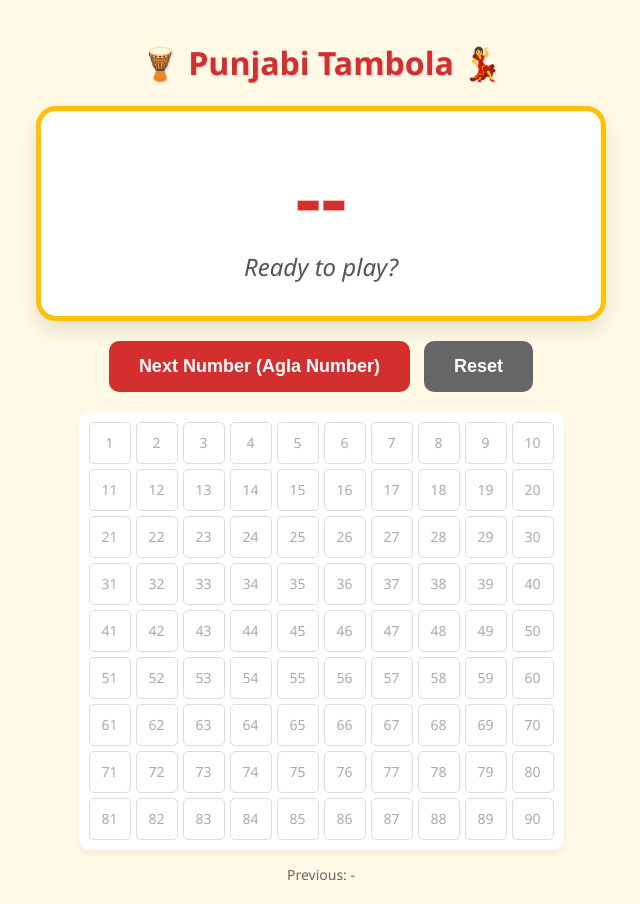
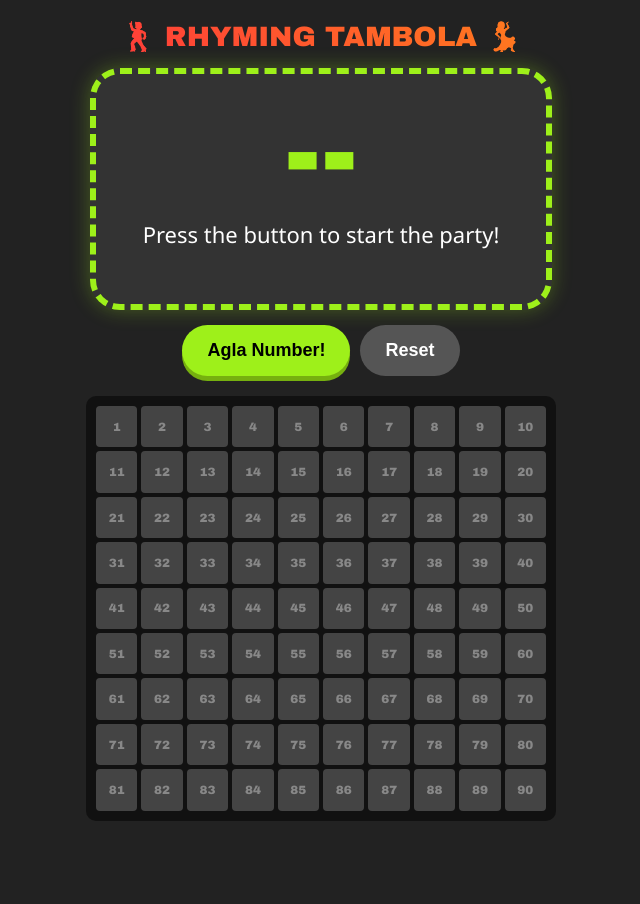
Before and after one commit to sarthak-xyz/random-number, a plain HTML site: page index.html in a window 1280 px wide. Shown: the whole page, without its empty margins (319-959 px from the left). After the commit the page ends 831 px from the top, so only its background shows below. Drawn offline with Linux system fonts and the light colour scheme.

Commit message:
Update wording

```diff
--- a/index.html
+++ b/index.html
@@ -3,192 +3,175 @@
 <head>
     <meta charset="UTF-8">
     <meta name="viewport" content="width=device-width, initial-scale=1.0">
-    <title>Punjabi Tambola Fun</title>
+    <title>Rhyming Punjabi Tambola</title>
     <style>
-        :root {
-            --primary: #d32f2f;
-            --secondary: #ffc107;
-            --bg: #fff9e6;
-        }
-        body {
-            font-family: 'Segoe UI', Tahoma, Geneva, Verdana, sans-serif;
-            background-color: var(--bg);
-            display: flex;
-            flex-direction: column;
-            align-items: center;
-            margin: 0;
-            padding: 20px;
-        }
-        h1 { color: var(--primary); text-shadow: 1px 1px 2px #ccc; }
+        :root { --primary: #ff0054; --secondary: #9ef01a; --dark: #222; }
+        body { font-family: 'Arial Black', sans-serif; background-color: var(--dark); color: white; text-align: center; padding: 10px; margin: 0; overflow-x: hidden; }
 
-        #current-container {
-            background: white;
-            border: 5px solid var(--secondary);
-            border-radius: 20px;
-            padding: 30px;
-            text-align: center;
-            box-shadow: 0 10px 20px rgba(0,0,0,0.1);
-            margin-bottom: 20px;
-            width: 90%;
-            max-width: 500px;
-        }
-        #number-display {
-            font-size: 80px;
-            font-weight: bold;
-            color: var(--primary);
-            margin: 0;
-        }
-        #punjabi-text {
-            font-size: 24px;
-            color: #555;
-            font-style: italic;
-            min-height: 1.5em;
-        }
+        .header { background: linear-gradient(45deg, #ff0054, #ffb703); -webkit-background-clip: text; -webkit-text-fill-color: transparent; font-size: 28px; margin: 10px 0; }
 
-        .controls { margin-bottom: 20px; }
-        button {
-            padding: 15px 30px;
-            font-size: 18px;
-            cursor: pointer;
-            border: none;
-            border-radius: 10px;
-            background: var(--primary);
-            color: white;
-            font-weight: bold;
-            transition: 0.3s;
-        }
-        button:hover { background: #b71c1c; transform: scale(1.05); }
-        button:disabled { background: #ccc; cursor: not-allowed; }
+        #display-box { background: #333; border: 6px dashed var(--secondary); border-radius: 30px; padding: 25px; margin: 15px auto; width: 85%; max-width: 400px; box-shadow: 0 0 20px rgba(158, 240, 26, 0.3); }
+        #num { font-size: 110px; color: var(--secondary); display: block; line-height: 1; }
+        #rhyme { font-size: 22px; color: white; margin-top: 10px; min-height: 60px; font-weight: normal; font-family: 'Segoe UI', sans-serif; }
 
-        #board {
-            display: grid;
-            grid-template-columns: repeat(10, 1fr);
-            gap: 5px;
-            max-width: 600px;
-            background: white;
-            padding: 10px;
-            border-radius: 10px;
-            box-shadow: 0 4px 6px rgba(0,0,0,0.05);
-        }
-        .cell {
-            width: 40px;
-            height: 40px;
-            display: flex;
-            align-items: center;
-            justify-content: center;
-            border: 1px solid #ddd;
-            border-radius: 5px;
-            font-size: 14px;
-            color: #aaa;
-        }
-        .cell.called {
-            background-color: var(--secondary);
-            color: black;
-            font-weight: bold;
-            border-color: var(--secondary);
-        }
+        .controls { display: flex; justify-content: center; gap: 10px; margin-bottom: 20px; }
+        button { padding: 15px 25px; font-size: 18px; border-radius: 50px; border: none; cursor: pointer; font-weight: bold; transition: 0.2s; }
+        .next-btn { background: var(--secondary); color: black; box-shadow: 0 5px 0 #76b00f; }
+        .next-btn:active { transform: translateY(3px); box-shadow: none; }
 
-        #last-called {
-            margin-top: 15px;
-            font-size: 14px;
-            color: #666;
-        }
+        #grid { display: grid; grid-template-columns: repeat(10, 1fr); gap: 4px; max-width: 450px; margin: 0 auto; background: #111; padding: 10px; border-radius: 10px; }
+        .cell { aspect-ratio: 1; display: flex; align-items: center; justify-content: center; font-size: 12px; background: #444; border-radius: 4px; color: #888; }
+        .cell.active { background: var(--primary); color: white; font-weight: bold; box-shadow: 0 0 8px var(--primary); }
+
+        .flash { animation: flash-bg 0.3s; }
+        @keyframes flash-bg { 0% { background-color: #444; } 50% { background-color: #ff0054; } 100% { background-color: #222; } }
     </style>
 </head>
 <body>
 
-    <h1>🪘 Punjabi Tambola 💃</h1>
+    <div class="header">🕺 RHYMING TAMBOLA 💃</div>
 
-    <div id="current-container">
-        <div id="number-display">--</div>
-        <div id="punjabi-text">Ready to play?</div>
+    <div id="display-box">
+        <span id="num">--</span>
+        <div id="rhyme">Press the button to start the party!</div>
     </div>
 
     <div class="controls">
-        <button id="draw-btn" onclick="drawNumber()">Next Number (Agla Number)</button>
-        <button onclick="resetGame()" style="background:#666; margin-left:10px;">Reset</button>
+        <button class="next-btn" onclick="draw()">Agla Number!</button>
+        <button onclick="location.reload()" style="background:#555; color:white;">Reset</button>
     </div>
 
-    <div id="board"></div>
-
-    <div id="last-called">Previous: <span id="history">-</span></div>
+    <div id="grid"></div>
 
     <script>
-        const punjabiCalls = {
-            1: "Kalla Kehra - Ekka!", 2: "Duggi - Balle Balle!", 3: "Tiggi - Fan Gwandian di!", 4: "Chauka - Boundary!", 5: "Panja - Thappar!",
-            6: "Chikka - Sixer!", 7: "Satta - Lucky No.!", 8: "Attha - Thath!", 9: "Nahla - Dehla!", 10: "Das - Bas Ji Bas!",
-            11: "Dono Kunware - 11", 12: "Barah - Masala!", 13: "Tera-Mera Saath", 14: "Chaudhvin ka Chand", 15: "Pandran - Chhutti!",
-            16: "Sweet 16 - Munda Shokeen", 17: "Khatra - 17", 18: "Attaran - Ho gaye jawan", 19: "Unni-Bees da farak", 20: "Bees - Very Nice!",
-            21: "Ikkis - Chhad vi de!", 22: "Do baithak - 22", 23: "Tei - Gal nahi bani", 24: "Chobbis - Roti Te Chutney", 25: "Pachis - Kitthe Challi Hain?",
-            26: "Chabbis - Chabi kho gayi", 27: "Satais - Sataunda boht hai", 28: "Athais - Kudiye ni tere..", 29: "Unattis - Un-lucky?", 30: "Tees - Badi tees uthdi",
-            31: "Ikattis - Party baki hai", 32: "Battis - Dant dikhao", 33: "All the 3s - 33", 34: "Chauntis - Oye hoye", 35: "Paintis - Kaddu katteya",
-            36: "Chattis da ankra", 37: "Saintis - Set hai kam", 38: "Athaintis - Thand boht hai", 39: "Untalis - Khali", 40: "Chali - Pe gayi gaali",
-            41: "Iktalis - Number ek", 42: "Batalis - Badi pyaari", 43: "Tatalis - Tenu ki?", 44: "Chaurasi - Chor!", 45: "Pentalis - Panj de piche",
-            46: "Chiyalis - Cha peelo", 47: "Santalis - Desh azad", 48: "Athalis - Thalle behja", 49: "Unanja - Shingar", 50: "Golden Jubilee - 50!",
-            51: "Ikawan - Shagan da", 52: "Bawan - Patte (Cards)", 53: "Tirpan - Tar jao", 54: "Chauwan - Chawan de naal", 55: "Dono Panje - 55",
-            56: "Chhappan Chhuri", 57: "Stawan - Sat shri akal", 58: "Atthawan - Atth!", 59: "Unat - Unat ho gaya", 60: "Satth - Budha thalle",
-            61: "Iksath - Ik hoke raho", 62: "Basath - Bas kar!", 63: "Tirsath - Titar", 64: "Chausath - Chau-chau", 65: "Painsath - Paisa hi paisa",
-            66: "Chhiyath - Double chikka", 67: "Sarsath - Sarr gaya!", 68: "Atthsath - Attho-atth", 69: "Unattar - Ulta-pulta", 70: "Sattar - Bandey katar",
-            71: "Ikattar - Ek hi kafi", 72: "Bahattar - Balle oye", 73: "Tihattar - Teer wargi", 74: "Chauhattar - Cha peeo", 75: "Pachhattar - Piche mudo",
-            76: "Chhihattar - Shabaash", 77: "Two Hockey Sticks - 77", 78: "Atthattar - Attha", 79: "Unasi - Hansi mazaak", 80: "Assi - Assi tussi",
-            81: "Ikasi - Ikka!", 82: "Byasi - Balle!", 83: "Tirasi - Teri meri jodi", 84: "Chaurasi - Gedi", 85: "Panchasi - Nacho!",
-            86: "Chhiasi - Chhikk", 87: "Stasi - Satte pe satta", 88: "Dono Atthe - Fatthe chak!", 89: "Unanve - Bas khatam!", 90: "Nabbe - Top of the House!"
+        // Rhyming Dictionary: English Number + Rhyming Phrase
+        const rhymes = {
+            1: "Number One... Fun hi Fun!",
+            2: "Number Two... I love you!",
+            3: "Number Three... Bajao Seeti!",
+            4: "Number Four... Machao Shor!",
+            5: "Number Five... High Five!",
+            6: "Number Six... Sab kuch Mix!",
+            7: "Number Seven... Swarag (Heaven)!",
+            8: "Number Eight... Don't be late!",
+            9: "Number Nine... You are mine!",
+            10: "Number Ten... Check your pen!",
+            11: "Number Eleven... Phir se Seven!",
+            12: "Number Twelve... Keep it yourself!",
+            13: "Number Thirteen... Soniye Haseen!",
+            14: "Number Fourteen... Rang Rangeen!",
+            15: "Number Fifteen... Kachha Paneer!",
+            16: "Number Sixteen... Munda Shokeen!",
+            17: "Number Seventeen... Khatre di bean!",
+            18: "Number Eighteen... Umarr haseen!",
+            19: "Number Nineteen... Kha lo namkeen!",
+            20: "Number Twenty... Khushiyan Plenty!",
+            21: "Number Twenty One... Shagan da fun!",
+            22: "Number Twenty Two... Kivein ho tussi too?",
+            23: "Number Twenty Three... Chah (Tea) is free!",
+            24: "Number Twenty Four... Dil mange more!",
+            25: "Number Twenty Five... Disco Drive!",
+            26: "Number Twenty Six... Karo number fix!",
+            27: "Number Twenty Seven... Gaddi chale heaven!",
+            28: "Number Twenty Eight... Dekho meri wait!",
+            29: "Number Twenty Nine... Drink your wine!",
+            30: "Number Thirty... Hands are dirty!",
+            31: "Number Thirty One... Get it done!",
+            32: "Number Thirty Two... Dant dikhao moo!",
+            33: "Number Thirty Three... All are free!",
+            34: "Number Thirty Four... Khulle dore!",
+            35: "Number Thirty Five... Bee in a hive!",
+            36: "Number Thirty Six... Chattis da ankra fix!",
+            37: "Number Thirty Seven... Roti in the oven!",
+            38: "Number Thirty Eight... Soniye ni great!",
+            39: "Number Thirty Nine... Line pe line!",
+            40: "Number Forty... Uncle is naughty!",
+            41: "Number Forty One... Life is fun!",
+            42: "Number Forty Two... What can I do?",
+            43: "Number Forty Three... Under the tree!",
+            44: "Number Forty Four... Chor chor chor!",
+            45: "Number Forty Five... Stay alive!",
+            46: "Number Forty Six... Sixer and kicks!",
+            47: "Number Forty Seven... Azad in heaven!",
+            48: "Number Forty Eight... Thalle behja mate!",
+            49: "Number Forty Nine... You look fine!",
+            50: "Number Fifty... Pachaas te nifty!",
+            51: "Number Fifty One... Shagan is done!",
+            52: "Number Fifty Two... Cards in the zoo!",
+            53: "Number Fifty Three... Teree meri free!",
+            54: "Number Fifty Four... Nacho on the floor!",
+            55: "Number Fifty Five... Dono panje alive!",
+            56: "Number Fifty Six... Chhappan chhuri fix!",
+            57: "Number Fifty Seven... Balle-Balle heaven!",
+            58: "Number Fifty Eight... Khulle gate!",
+            59: "Number Fifty Nine... Time to shine!",
+            60: "Number Sixty... Budha is risky!",
+            61: "Number Sixty One... Khedo hun!",
+            62: "Number Sixty Two... Kar lo do-do!",
+            63: "Number Sixty Three... Titar in the tree!",
+            64: "Number Sixty Four... Chawan da shor!",
+            65: "Number Sixty Five... Old age vibe!",
+            66: "Number Sixty Six... Double chikka mix!",
+            67: "Number Sixty Seven... Sarr gaya lemon!",
+            68: "Number Sixty Eight... Moti is great!",
+            69: "Number Sixty Nine... Pulta-pulta line!",
+            70: "Number Seventy... Lucky plenty!",
+            71: "Number Seventy One... Bas kar hun!",
+            72: "Number Seventy Two... Bahattar te bahu!",
+            73: "Number Seventy Three... Soniye free!",
+            74: "Number Seventy Four... Hor hor hor!",
+            75: "Number Seventy Five... Jatt di drive!",
+            76: "Number Seventy Six... Kal di fix!",
+            77: "Number Seventy Seven... Hockey sticks from heaven!",
+            78: "Number Seventy Eight... Gate te wait!",
+            79: "Number Seventy Nine... Smile and shine!",
+            80: "Number Eighty... Chachi is weighty!",
+            81: "Number Eighty One... One more fun!",
+            82: "Number Eighty Two... Balle balle you!",
+            83: "Number Eighty Three... Teri meri free!",
+            84: "Number Eighty Four... Gedi on the floor!",
+            85: "Number Eighty Five... Jive te jive!",
+            86: "Number Eighty Six... Sixer da mix!",
+            87: "Number Eighty Seven... Satte pe heaven!",
+            88: "Number Eighty Eight... Fatthe chak great!",
+            89: "Number Eighty Nine... Last line!",
+            90: "Number Ninety... Top of the house plenty!"
         };
 
-        let numbers = Array.from({length: 90}, (_, i) => i + 1);
-        let calledNumbers = [];
+        let pool = Array.from({length: 90}, (_, i) => i + 1);
 
-        function initBoard() {
-            const board = document.getElementById('board');
-            board.innerHTML = '';
-            for (let i = 1; i <= 90; i++) {
-                const cell = document.createElement('div');
-                cell.className = 'cell';
-                cell.id = 'cell-' + i;
-                cell.innerText = i;
-                board.appendChild(cell);
-            }
+        // Generate Grid
+        const grid = document.getElementById('grid');
+        for(let i=1; i<=90; i++) {
+            let div = document.createElement('div');
+            div.className = 'cell';
+            div.id = 'c' + i;
+            div.innerText = i;
+            grid.appendChild(div);
         }
 
-        function drawNumber() {
-            if (numbers.length === 0) {
-                alert("Game Over! Sare number nikal gaye.");
-                return;
-            }
+        function draw() {
+            if(pool.length === 0) return alert("Game Over!");
 
-            const randomIndex = Math.floor(Math.random() * numbers.length);
-            const num = numbers.splice(randomIndex, 1)[0];
-            calledNumbers.push(num);
+            document.body.classList.add('flash');
+            setTimeout(() => document.body.classList.remove('flash'), 300);
 
-            // Update UI
-            document.getElementById('number-display').innerText = num;
-            document.getElementById('punjabi-text').innerText = punjabiCalls[num] || "";
-            document.getElementById('cell-' + num).classList.add('called');
-            document.getElementById('history').innerText = calledNumbers.slice(-5).reverse().join(', ');
+            let randIdx = Math.floor(Math.random() * pool.length);
+            let n = pool.splice(randIdx, 1)[0];
 
-            // Speak the number (Optional Browser Voice)
-            speakNumber(num);
+            document.getElementById('num').innerText = n;
+            document.getElementById('rhyme').innerText = rhymes[n];
+            document.getElementById('c'+n).classList.add('active');
+
+            speak(rhymes[n]);
         }
 
-        function speakNumber(n) {
-            const msg = new SpeechSynthesisUtterance();
-            msg.text = n + ". " + punjabiCalls[n];
-            msg.lang = 'hi-IN'; // Using Hindi engine for better Punjabi phonetic flow
-            window.speechSynthesis.speak(msg);
+        function speak(t) {
+            window.speechSynthesis.cancel();
+            let m = new SpeechSynthesisUtterance(t);
+            m.rate = 0.85;
+            window.speechSynthesis.speak(m);
         }
-
-        function resetGame() {
-            if(confirm("New game shuru karni hai?")) {
-                numbers = Array.from({length: 90}, (_, i) => i + 1);
-                calledNumbers = [];
-                document.getElementById('number-display').innerText = "--";
-                document.getElementById('punjabi-text').innerText = "Ready to play?";
-                document.getElementById('history').innerText = "-";
-                initBoard();
-            }
-        }
-
-        initBoard();
     </script>
 </body>
 </html>
```
